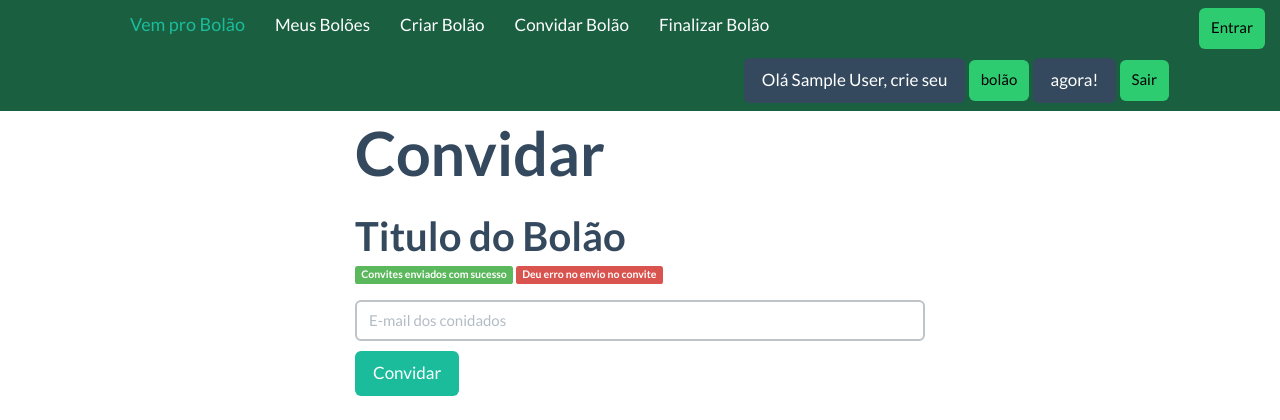
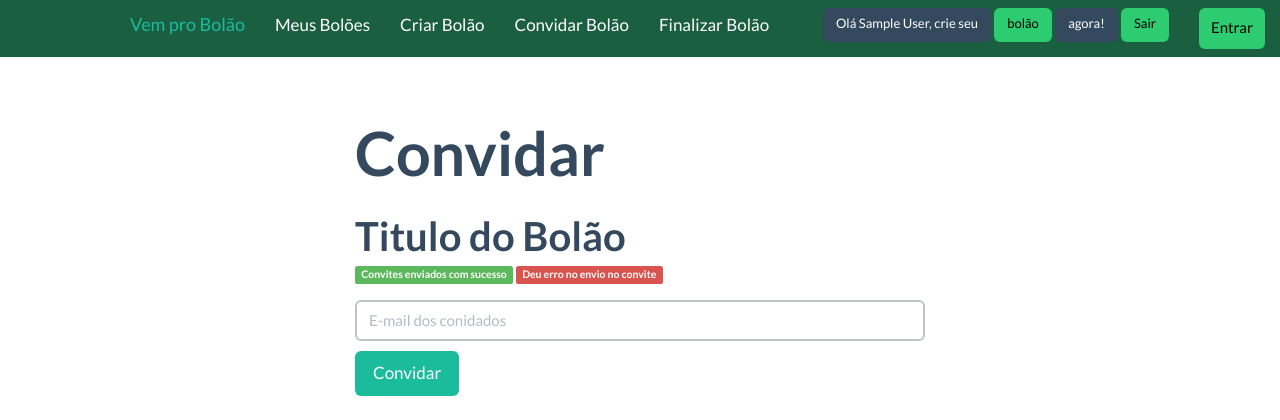
Before and after one commit to sixcodes/api_hackday_21212, a Django app: page /convidar/ in a window 1280 px wide. Shown: the top 420 px of the page. Run offline with Django 3.2, Linux system fonts and the light colour scheme; the visitor is signed in with stand-in values (Sample User, id 1); parts of the project's set-up code (start-up, migrations or seed data) failed here and were passed over; some libraries are stand-ins or nearby versions.

Commit message:
ajustando menu superior..

```diff
--- a/apihackday/templates/menu.html
+++ b/apihackday/templates/menu.html
@@ -15,16 +15,16 @@
                 <li><a href="{% url "finalizarbolao" %}">Finalizar Bolão</a></li>
             </ul>
             <div class="navbar-form navbar-right">
-                <span class="btn btn-lg btn-inverse">
+                <span class="btn btn-sm btn-inverse">
                     Olá {{ user.get_full_name }}, crie seu
                 </span>
-                <a class="btn btn-success btn-text-black" href="{% url "criarbolao" %}">
+                <a class="btn btn-sm btn-success btn-text-black" href="{% url "criarbolao" %}">
                     bolão
                 </a>
-                <span class="btn btn-lg btn-inverse">
+                <span class="btn btn-sm btn-inverse">
                     agora!
                 </span>
-                <a class="btn btn-success btn-text-black" href="{% url "logout" %}">Sair</a>
+                <a class="btn btn-sm btn-success btn-text-black" href="{% url "logout" %}">Sair</a>
             </div>
         </div>
 
```
